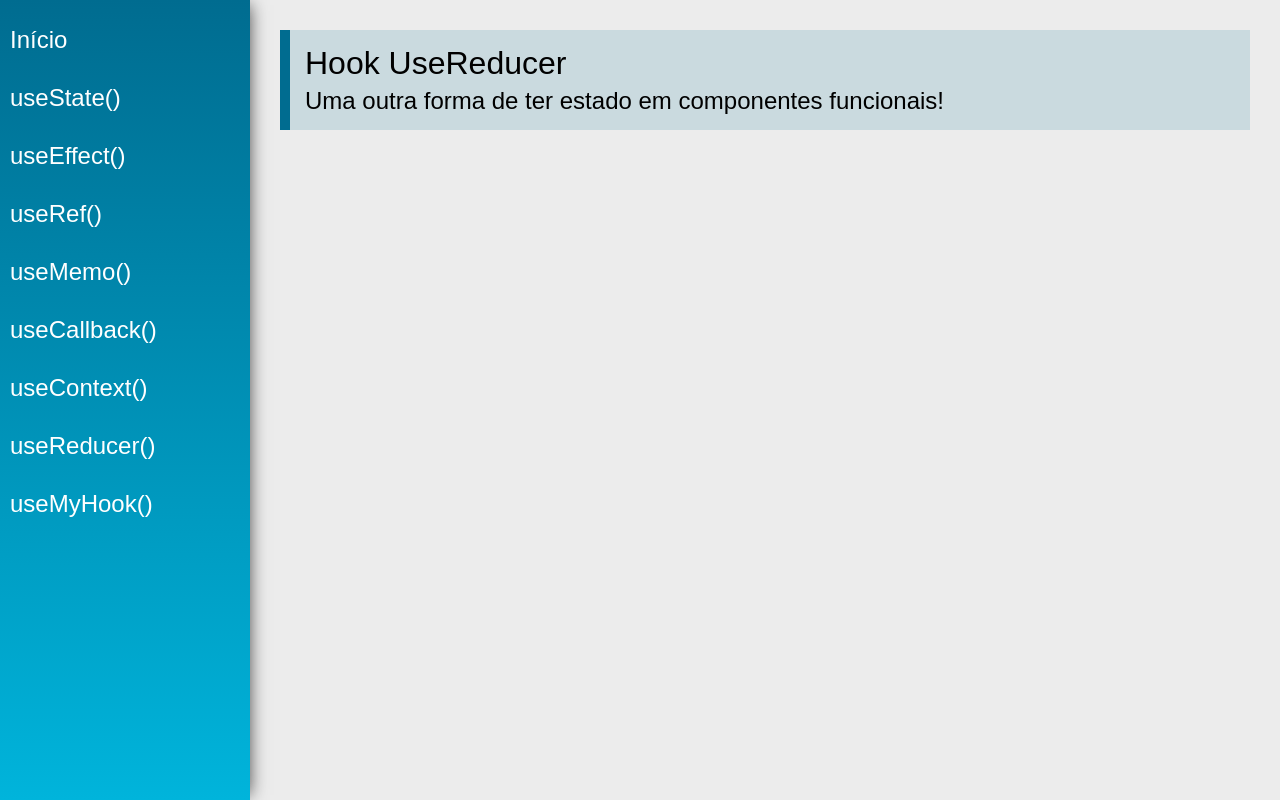
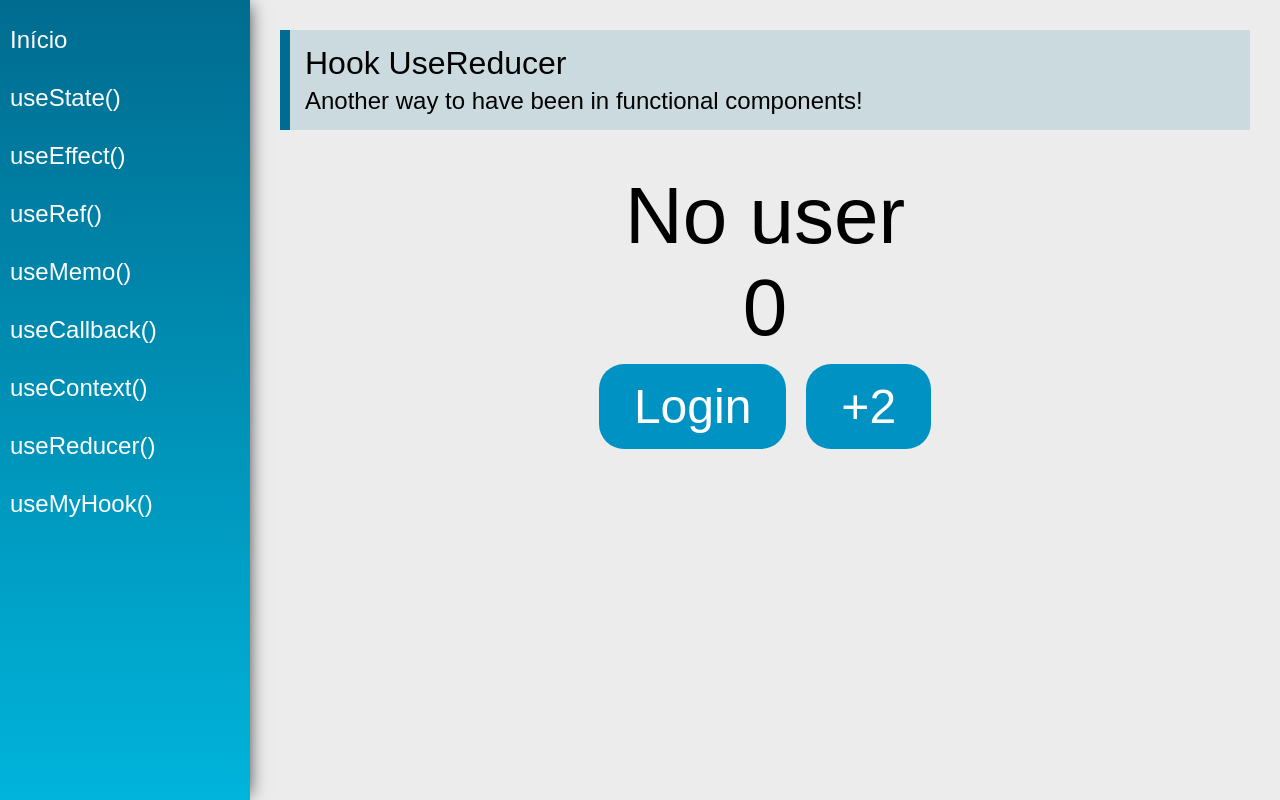
Before and after one commit to evandrodogakiuchi/react-hooks, a React (Create React App) app: page /useReducer in a window 1280 px wide. Built offline with nearby package versions, Linux system fonts and the light colour scheme.

Commit message:
feat: added UseReducer Hook

```diff
--- a/src/views/examples/UseReducer.jsx
+++ b/src/views/examples/UseReducer.jsx
@@ -1,15 +1,50 @@
-import React from 'react'
-import PageTitle from '../../components/layout/PageTitle'
+import React, { useReducer } from "react";
+import PageTitle from "../../components/layout/PageTitle";
+
+const initialState = {
+  cart: [],
+  products: [],
+  user: null,
+  number: 0,
+};
+
+function reducer(state, action) {
+  switch (action.type) {
+    case "numberAdd2":
+      return { ...state, number: state.number + 2 };
+    case "login":
+      return { ...state, user: { name: action.payload } };
+    default:
+      return state;
+  }
+}
 
 const UseReducer = (props) => {
-    return (
-        <div className="UseReducer">
-            <PageTitle
-                title="Hook UseReducer"
-                subtitle="Uma outra forma de ter estado em componentes funcionais!"
-            />
+  const [state, dispatch] = useReducer(reducer, initialState);
+  return (
+    <div className="UseReducer">
+      <PageTitle
+        title="Hook UseReducer"
+        subtitle="Another way to have been in functional components!"
+      />
+      <div className="center">
+        {state.user ? (
+          <span className="text">{state.user.name}</span>
+        ) : (
+          <span className="text">No user</span>
+        )}
+        <span className="text">{state.number}</span>
+        <div>
+          <button className="btn" onClick={() => dispatch({ type: "login", payload: "User"})}>
+            Login
+          </button>
+          <button className="btn" onClick={() => dispatch({ type: "numberAdd2" })}>
+            +2
+          </button>
         </div>
-    )
-}
+      </div>
+    </div>
+  );
+};
 
-export default UseReducer
+export default UseReducer;
```
